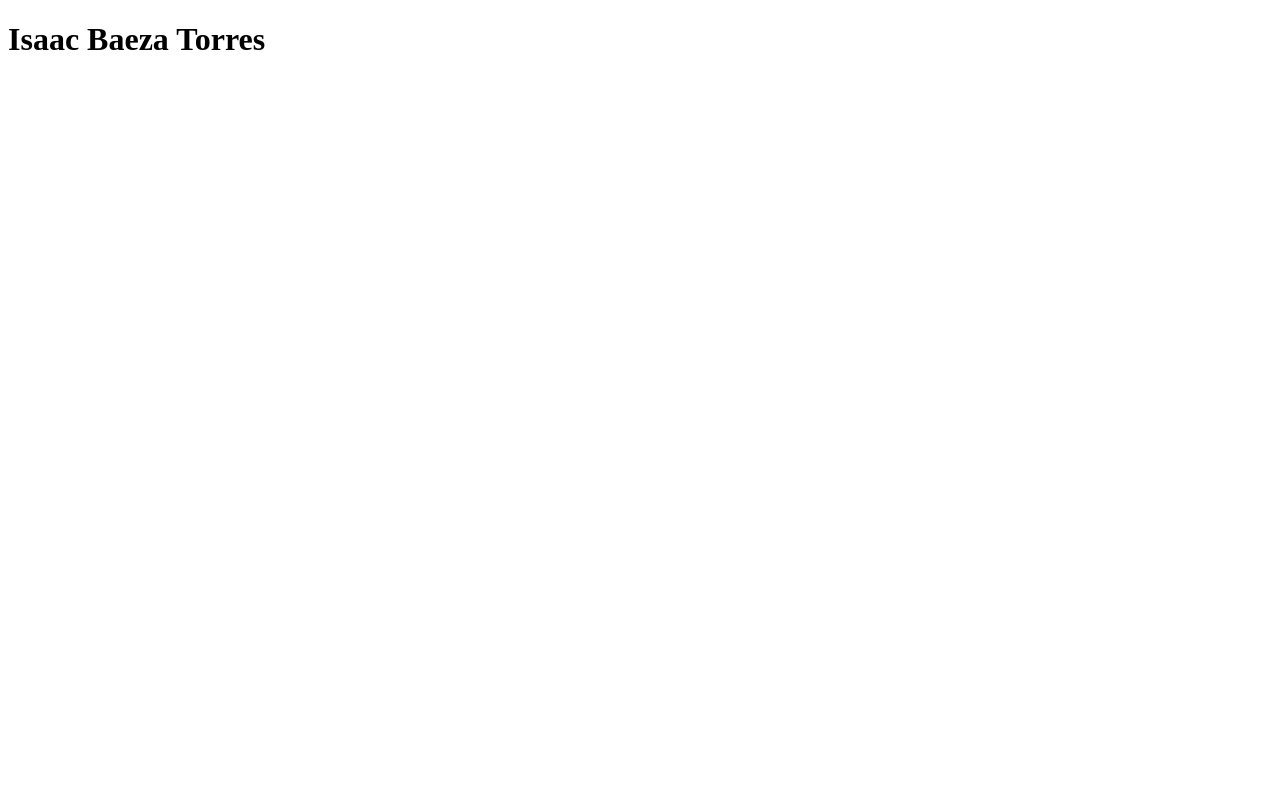
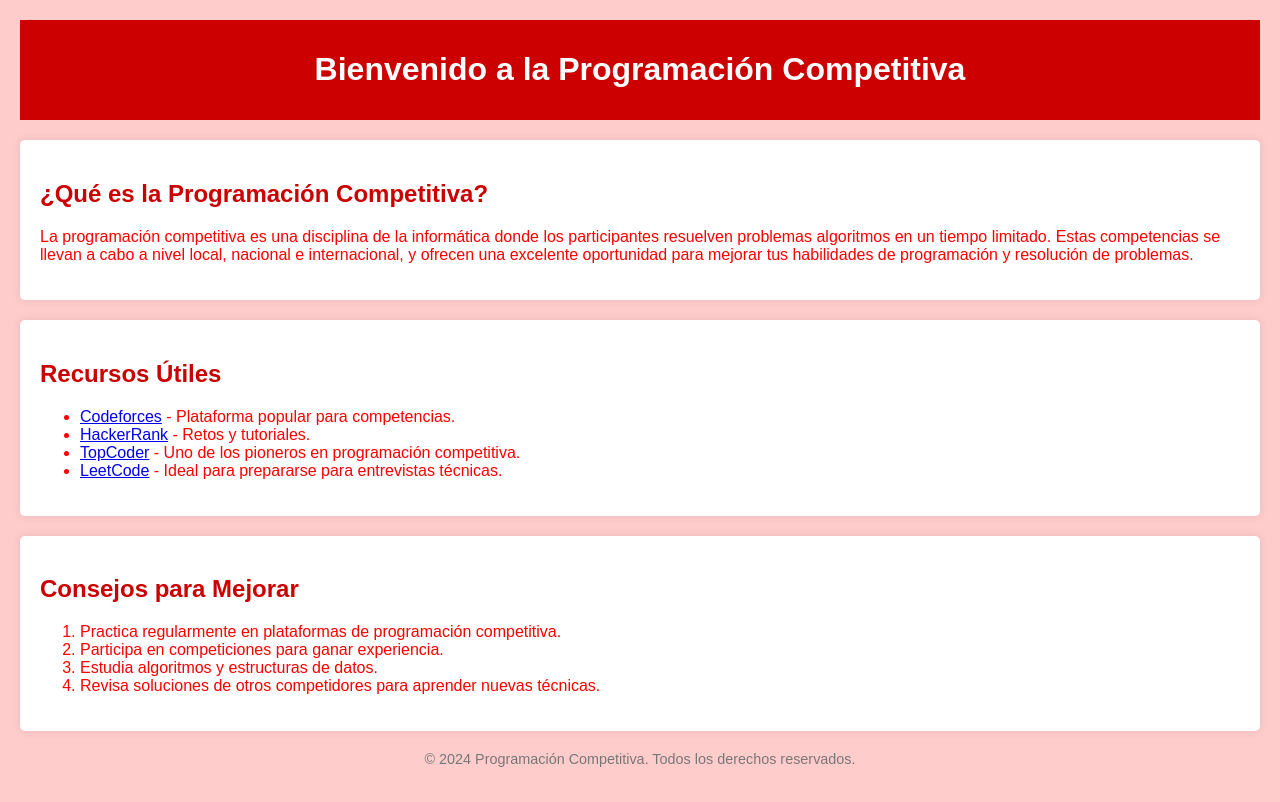
Before and after one commit to IsaacBT12/sitio-web, a plain HTML site: page index.html in a window 1280 px wide. Drawn offline with Linux system fonts and the light colour scheme.

Commit message:
Add files via upload

```diff
--- a/index.html
+++ b/index.html
@@ -1,11 +1,80 @@
 <!DOCTYPE html>
-<html lang="en">
+<html lang="es">
 <head>
     <meta charset="UTF-8">
     <meta name="viewport" content="width=device-width, initial-scale=1.0">
-    <title>club-programacion-cbtis</title>
+    <title>Programación Competitiva</title>
+    <style>
+        body {
+            font-family: Arial, sans-serif;
+            background-color: #ffcccc; /* Color de fondo más claro para resaltar el texto rojo */
+            color: red; /* Cambiado a rojo */
+            margin: 0;
+            padding: 20px;
+        }
+        header {
+            background: #cc0000; /* Encabezado en un rojo más oscuro */
+            color: #fff;
+            padding: 10px 0;
+            text-align: center;
+        }
+        section {
+            margin: 20px 0;
+            padding: 20px;
+            background: #fff; /* Fondo blanco para las secciones */
+            border-radius: 5px;
+            box-shadow: 0 0 10px rgba(0, 0, 0, 0.1);
+        }
+        h2 {
+            color: #cc0000; /* Cambiado a rojo más oscuro para los encabezados */
+        }
+        footer {
+            text-align: center;
+            margin-top: 20px;
+            font-size: 0.9em;
+            color: #777;
+        }
+    </style>
 </head>
 <body>
-<h1>Isaac Baeza Torres</h1>
+
+<header>
+    <h1>Bienvenido a la Programación Competitiva</h1>
+</header>
+
+<section>
+    <h2>¿Qué es la Programación Competitiva?</h2>
+    <p>
+        La programación competitiva es una disciplina de la informática donde los participantes
+        resuelven problemas algoritmos en un tiempo limitado. Estas competencias se llevan a cabo
+        a nivel local, nacional e internacional, y ofrecen una excelente oportunidad para mejorar
+        tus habilidades de programación y resolución de problemas.
+    </p>
+</section>
+
+<section>
+    <h2>Recursos Útiles</h2>
+    <ul>
+        <li><a href="https://codeforces.com/" target="_blank">Codeforces</a> - Plataforma popular para competencias.</li>
+        <li><a href="https://www.hackerrank.com/domains/tutorials/10-days-of-javascript" target="_blank">HackerRank</a> - Retos y tutoriales.</li>
+        <li><a href="https://www.topcoder.com/" target="_blank">TopCoder</a> - Uno de los pioneros en programación competitiva.</li>
+        <li><a href="https://leetcode.com/" target="_blank">LeetCode</a> - Ideal para prepararse para entrevistas técnicas.</li>
+    </ul>
+</section>
+
+<section>
+    <h2>Consejos para Mejorar</h2>
+    <ol>
+        <li>Practica regularmente en plataformas de programación competitiva.</li>
+        <li>Participa en competiciones para ganar experiencia.</li>
+        <li>Estudia algoritmos y estructuras de datos.</li>
+        <li>Revisa soluciones de otros competidores para aprender nuevas técnicas.</li>
+    </ol>
+</section>
+
+<footer>
+    <p>&copy; 2024 Programación Competitiva. Todos los derechos reservados.</p>
+</footer>
+
 </body>
 </html>
```
